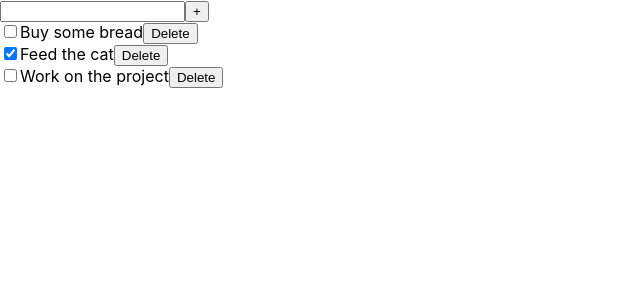
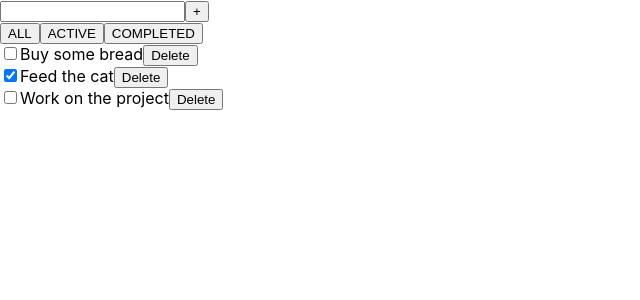
Before and after one commit to RomanMorozenko/todolist01, a React (Create React App) app: page / in a window 1280 px wide. Shown: the top 300 px of the page, without its empty margins (0-640 px from the left). Built offline with nearby package versions, Linux system fonts and the light colour scheme.

Commit message:
TodoList separate file

```diff
--- a/src/App.tsx
+++ b/src/App.tsx
@@ -1,15 +1,19 @@
 import React, {useState} from 'react';
+import {TodoList} from "./components/TodoList";
 import {v4} from "uuid";
-
 import './App.css';
 
-type TaskType = {
+export type TaskType = {
     id:string
     text:string
     completed:boolean
 }
 
+export type FilterType = 'all' | 'active' | 'completed';
+
 function App() {
+
+    const [filter,setFilter] = useState<FilterType>('all')
     const [tasks,setTasks] = useState<Array<TaskType>>([
         {
             id:v4(),
@@ -49,68 +53,27 @@ function App() {
         setTasks(changedTasks);
     }
 
+    const handleFilterChange = (value:FilterType) => {
+        setFilter(value)
+    }
 
-  return (
+
+    return (
     <div className="App">
         <TodoList
-            tasks={tasks}
+            tasks={filter === 'all'
+                ? tasks
+                : filter === 'completed'
+                    ? tasks.filter(task=>task.completed)
+                    : tasks.filter(task=>!task.completed)
+            }
             handleTaskStatusChange={handleTaskStatusChange}
             handleDeleteTask={handleDeleteTask}
             handleAddNewTask={handleAddNewTask}
+            handleFilterChange={handleFilterChange}
         />
     </div>
   );
 }
 
 export default App;
-
-type TodoListProps = {
-    tasks:Array<TaskType>
-    handleTaskStatusChange:(id:string)=>void
-    handleDeleteTask:(id:string)=>void
-    handleAddNewTask:(text:string)=>void
-}
-export const TodoList = (props:TodoListProps) => {
-
-    const [newTaskText,setNewTaskText] = useState('');
-
-    const onAddTaskClick = (e:React.MouseEvent<HTMLButtonElement, MouseEvent>) => {
-        e.preventDefault()
-        props.handleAddNewTask(newTaskText);
-        setNewTaskText('');
-    };
-
-    return (
-        <div>
-            <form>
-                <input
-                    type='text'
-                    value={newTaskText}
-                    onChange={e=>setNewTaskText(e.target.value)}
-                />
-                <button
-                    onClick={e=>onAddTaskClick(e)}
-                >+</button>
-            </form>
-            <ul>
-                {props.tasks.map((task:TaskType)=>{
-                    return <li
-                        key={task.id}
-                    >
-                        <input
-                            type="checkbox"
-                            checked={task.completed}
-                            onChange={()=>props.handleTaskStatusChange(task.id)}
-                        />
-                        {task.text}
-                        <button
-                            onClick={()=>props.handleDeleteTask(task.id)}
-                        >
-                            Delete
-                        </button>
-                    </li>
-                })}
-            </ul>
-        </div>
-    )
-}
--- /dev/null
+++ b/src/components/TodoList.tsx
@@ -0,0 +1,62 @@
+import React, {useState} from "react";
+import {TaskType,FilterType} from "../App";
+
+type TodoListProps = {
+    tasks:Array<TaskType>
+    handleTaskStatusChange:(id:string)=>void
+    handleDeleteTask:(id:string)=>void
+    handleAddNewTask:(text:string)=>void
+    handleFilterChange:(value:FilterType)=>void
+}
+export const TodoList = (props:TodoListProps) => {
+
+    const [newTaskText,setNewTaskText] = useState('');
+
+    const onAddTaskClick = (e:React.MouseEvent<HTMLButtonElement, MouseEvent> | React.KeyboardEvent<HTMLInputElement>) => {
+        e.preventDefault()
+        if(newTaskText.trim() !== '') {
+            props.handleAddNewTask(newTaskText.trim());
+            setNewTaskText('');
+        }
+    };
+
+    return (
+        <div>
+            <form>
+                <input
+                    type='text'
+                    value={newTaskText}
+                    onChange={e=>setNewTaskText(e.target.value)}
+                    onKeyDown={e=> e.code === 'Enter' && onAddTaskClick(e)}
+                />
+                <button
+                    onClick={e=>onAddTaskClick(e)}
+                >+</button>
+            </form>
+            <div>
+                <button onClick={()=>props.handleFilterChange('all')}>ALL</button>
+                <button onClick={()=>props.handleFilterChange('active')}>ACTIVE</button>
+                <button onClick={()=>props.handleFilterChange('completed')}>COMPLETED</button>
+            </div>
+            <ul>
+                {props.tasks.map((task:TaskType)=>{
+                    return <li
+                        key={task.id}
+                    >
+                        <input
+                            type="checkbox"
+                            checked={task.completed}
+                            onChange={()=>props.handleTaskStatusChange(task.id)}
+                        />
+                        {task.text}
+                        <button
+                            onClick={()=>props.handleDeleteTask(task.id)}
+                        >
+                            Delete
+                        </button>
+                    </li>
+                })}
+            </ul>
+        </div>
+    )
+}
```
